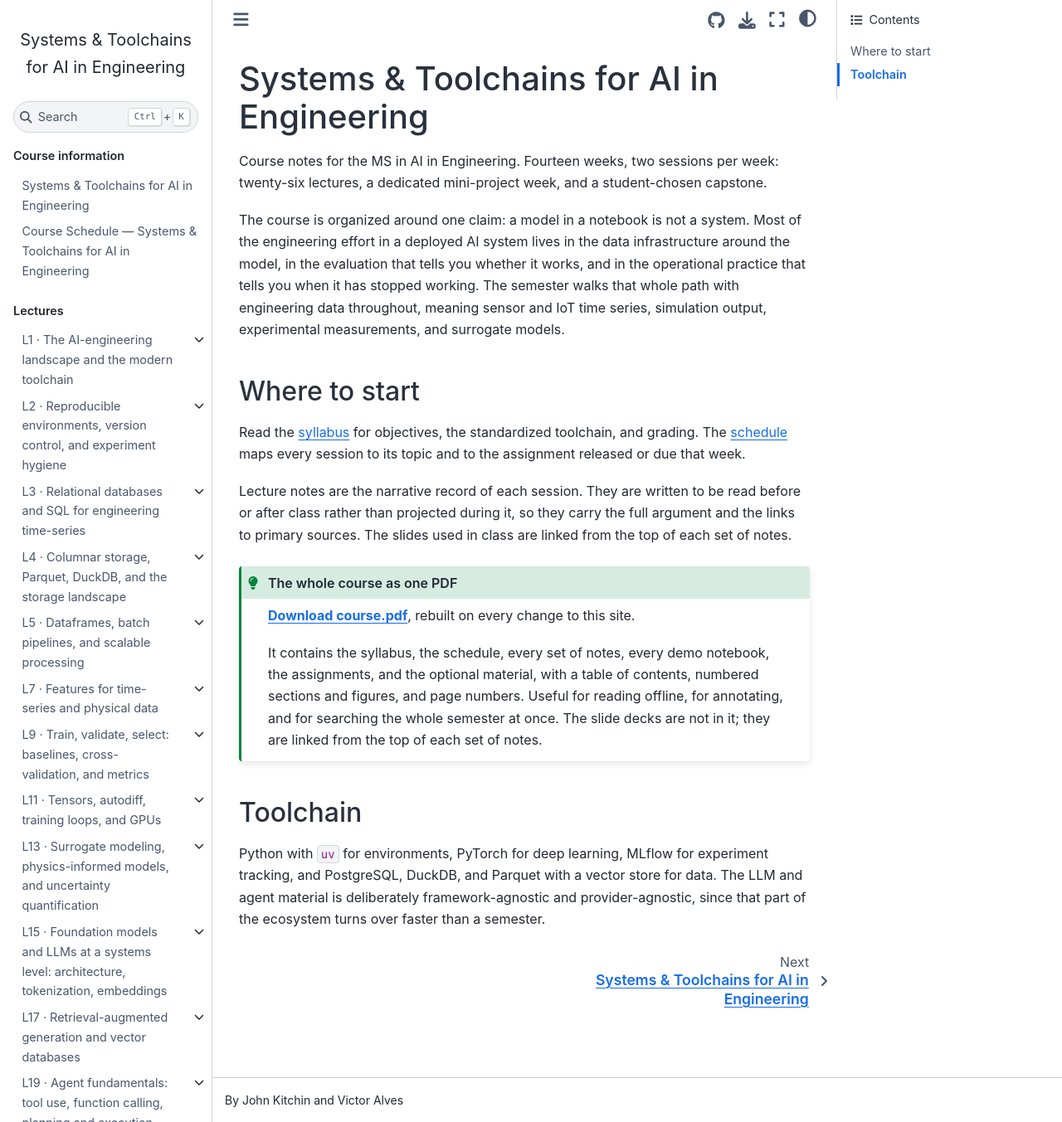
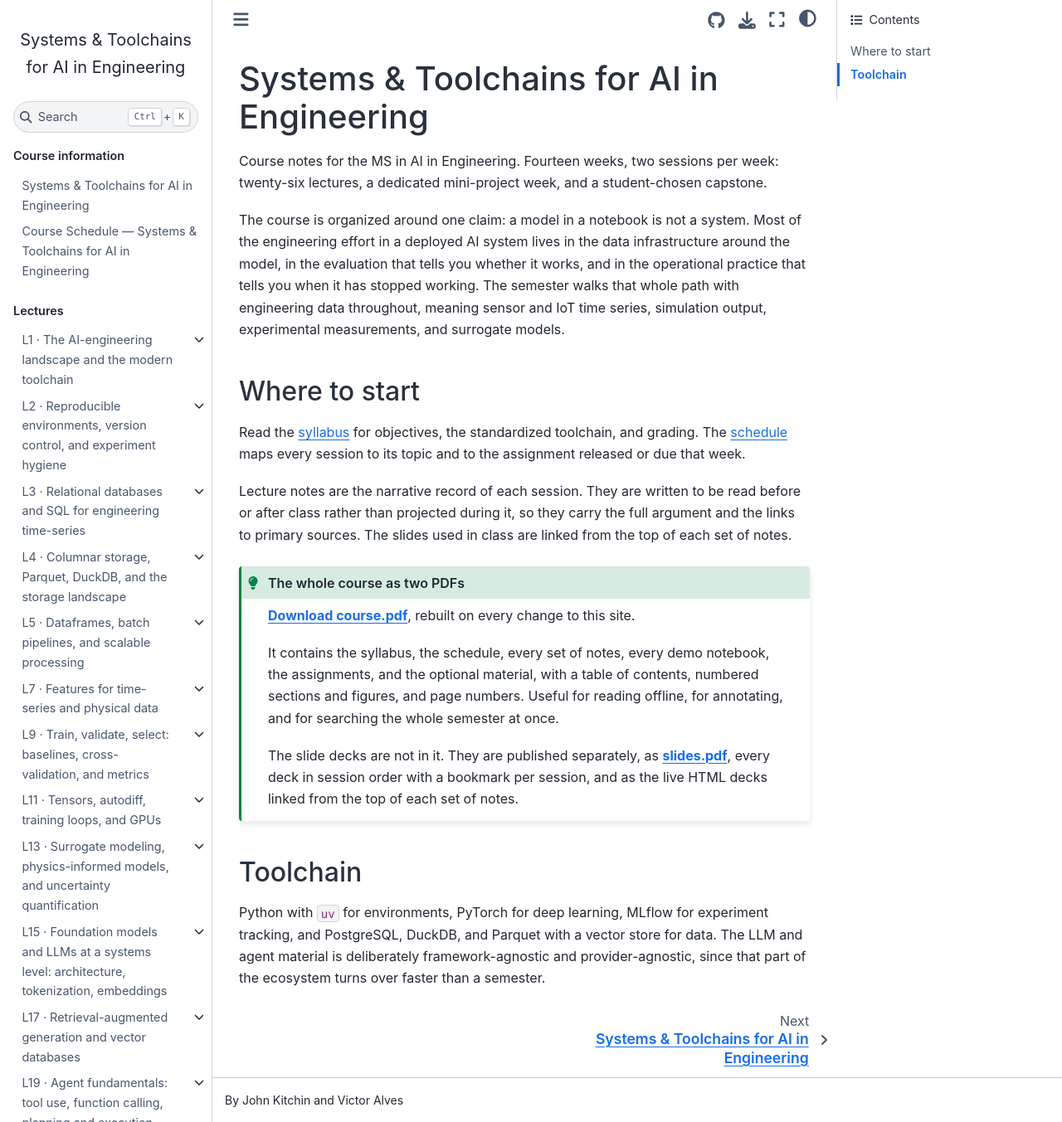
Before and after one commit to jkitchin/f26-06763, a Jupyter Book: the page built from index.md, in a window 1280 px wide and 1353 px high. Shown: the whole window at 83% size. Built offline with Jupyter Book 1.0.4 settings and Sphinx 7.4.7 and the Sphinx Book theme 1.1.4, drawn with Linux system fonts in a browser that asks for light colours; pages that are not in the unit, such as notebooks, are missing from menus.

Commit message:
Build every slide deck into one slides.pdf beside course.pdf
The notes have been downloadable as a single document since course.pdf
landed; the decks have not. CI now renders each lectures/*/slides.md a
second time with marp --pdf and merges the results with pypdf into
_build/html/slides.pdf, published at /f26-06763/slides.pdf and linked
from index.md by a raw HTML anchor, as course.pdf is.

Merge order is an explicit session key rather than the glob order, so
mp1/mp2 land in Week 8 between L14 and L15 instead of after L26, and each
session gets a PDF bookmark.

The verification step checks three invariants, each tested by breaking it
on purpose against a local render of the current 14 decks (874 pages):

  one page per slide       truncating l02 to ten pages fails the job
  deck title text present  catches a deck that rendered blank
  images >= figures        dropping --allow-local-files fails the job,
                           which is the real hazard here: without that
                           flag marp silently emits a figure-free PDF
                           and the HTML export needs no such flag

Co-Authored-By: Claude Opus 5 <noreply@anthropic.com>
Claude-Session: https://claude.ai/code/session_01HQwSMc981WGtuogJXZapcd

```diff
--- a/index.md
+++ b/index.md
@@ -21,7 +21,7 @@ or after class rather than projected during it, so they carry the full argument
 links to primary sources. The slides used in class are linked from the top of each set of
 notes.
 
-:::{admonition} The whole course as one PDF
+:::{admonition} The whole course as two PDFs
 :class: tip
 
 <a href="course.pdf"><strong>Download course.pdf</strong></a>, rebuilt on every change to
@@ -30,8 +30,11 @@ this site.
 It contains the syllabus, the schedule, every set of notes, every demo notebook, the
 assignments, and the optional material, with a table of contents, numbered sections and
 figures, and page numbers. Useful for reading offline, for annotating, and for searching
-the whole semester at once. The slide decks are not in it; they are linked from the top of
-each set of notes.
+the whole semester at once.
+
+The slide decks are not in it. They are published separately, as
+<a href="slides.pdf"><strong>slides.pdf</strong></a>, every deck in session order with a
+bookmark per session, and as the live HTML decks linked from the top of each set of notes.
 :::
 
 ## Toolchain
```
Also changed, not shown: CLAUDE.md (+30 -6 lines), 1 other file.
